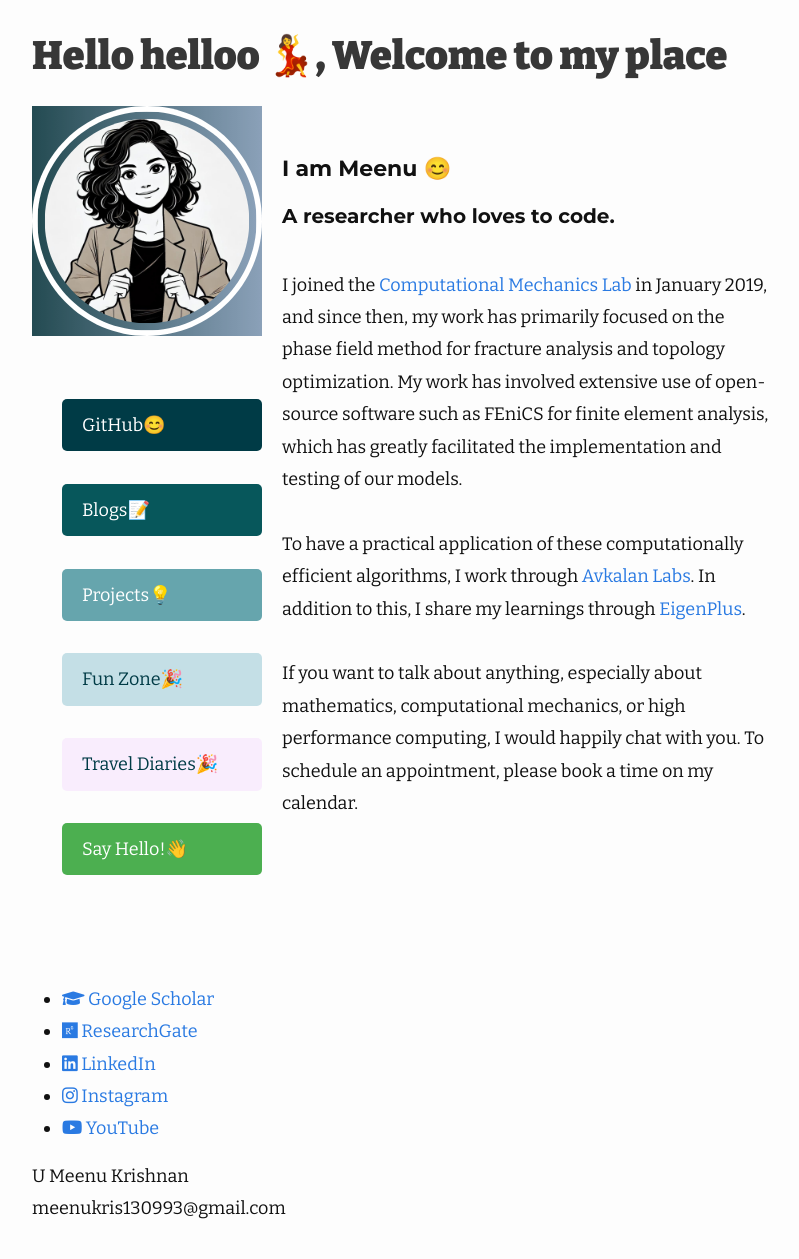
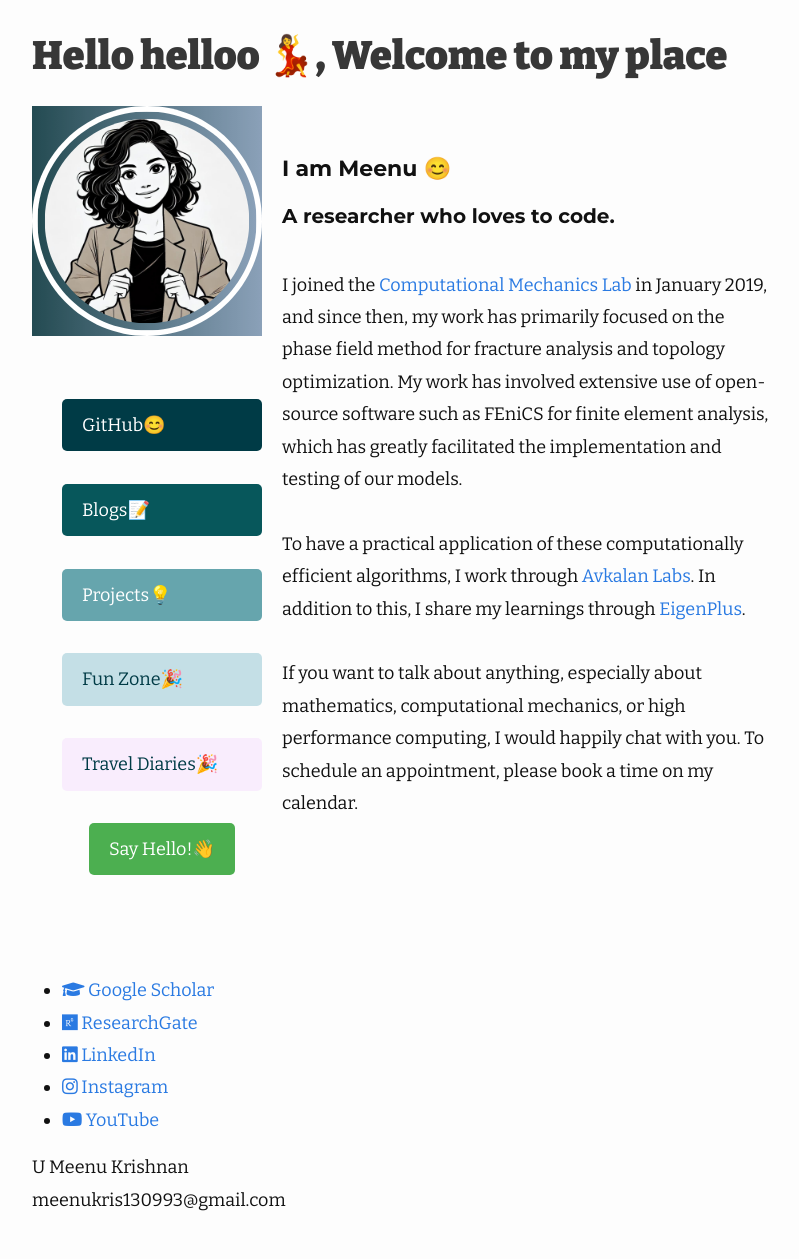
Before and after one commit to umeenukrishnan/umeenukrishnan.github.io, a Jekyll site: the page built from index.markdown, in a window 1280 px wide. Shown: the whole page, without its empty margins (238-1037 px from the left). Built offline with Jekyll 4.4.1, drawn with Linux system fonts in a browser that asks for light colours.

Commit message:
Update home.html

```diff
--- a/_layouts/home.html
+++ b/_layouts/home.html
@@ -20,7 +20,12 @@ layout: default
           <li style="margin-bottom: 2px;"><a class="link" href="{{ site.url }}/pages/projects" style="background-color: #66A5AD; color: white; padding: 10px 20px; text-decoration: none; border-radius: 5px; display: block;">Projects💡</a></li>
           <li style="margin-bottom: 2px;"><a class="link" href="{{ site.url }}/pages/funzone" style="background-color: #C4DFE6; color: #003B46; padding: 10px 20px; text-decoration: none; border-radius: 5px; display: block;">Fun Zone🎉</a></li>
           <li style="margin-bottom: 2px;"><a class="link" href="{{ site.url }}/pages/travel" style="background-color: #f9edfd; color: #003B46; padding: 10px 20px; text-decoration: none; border-radius: 5px; display: block;">Travel Diaries🎉</a></li>
-          <li style="margin-bottom: 2px;"><a class="button button-hello" href="https://calendly.com/umeenukrishnan/30min" target="_blank" title="Let's connect!" style="background-color: #4CAF50; color: white; padding: 10px 20px; text-decoration: none; border-radius: 5px; display: block;">Say Hello!👋</a></li>
+         <div style="text-align: center;">
+        <li style="margin-bottom: 2px; list-style: none;">
+          <a class="button button-hello" href="https://calendly.com/umeenukrishnan/30min" target="_blank" title="Let's connect!" style="background-color: #4CAF50; color: white; padding: 10px 20px; text-decoration: none; border-radius: 5px; display: inline-block;">Say Hello!👋</a>
+        </li>
+</div>
+
         </ul>
       </nav>
     </div>
```
